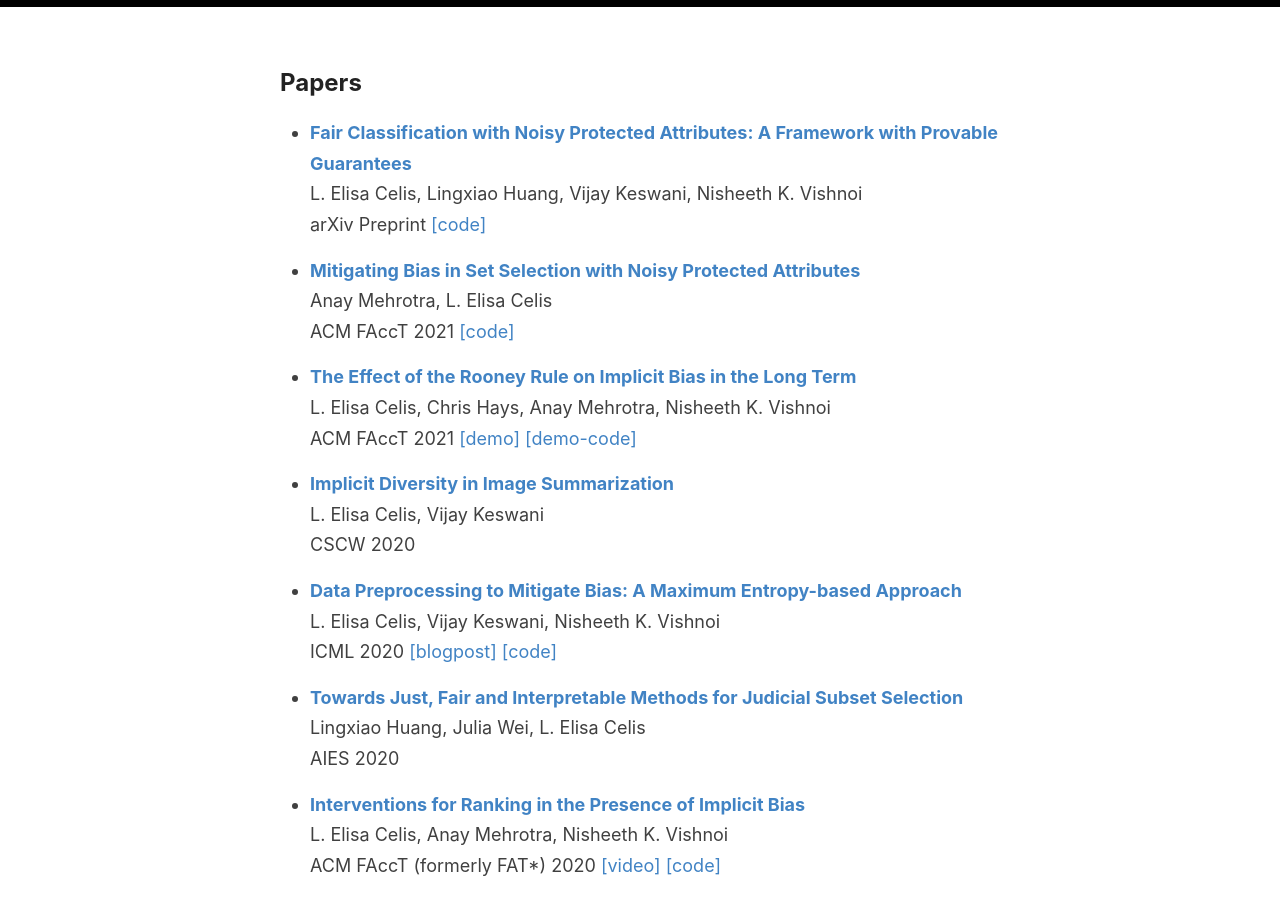
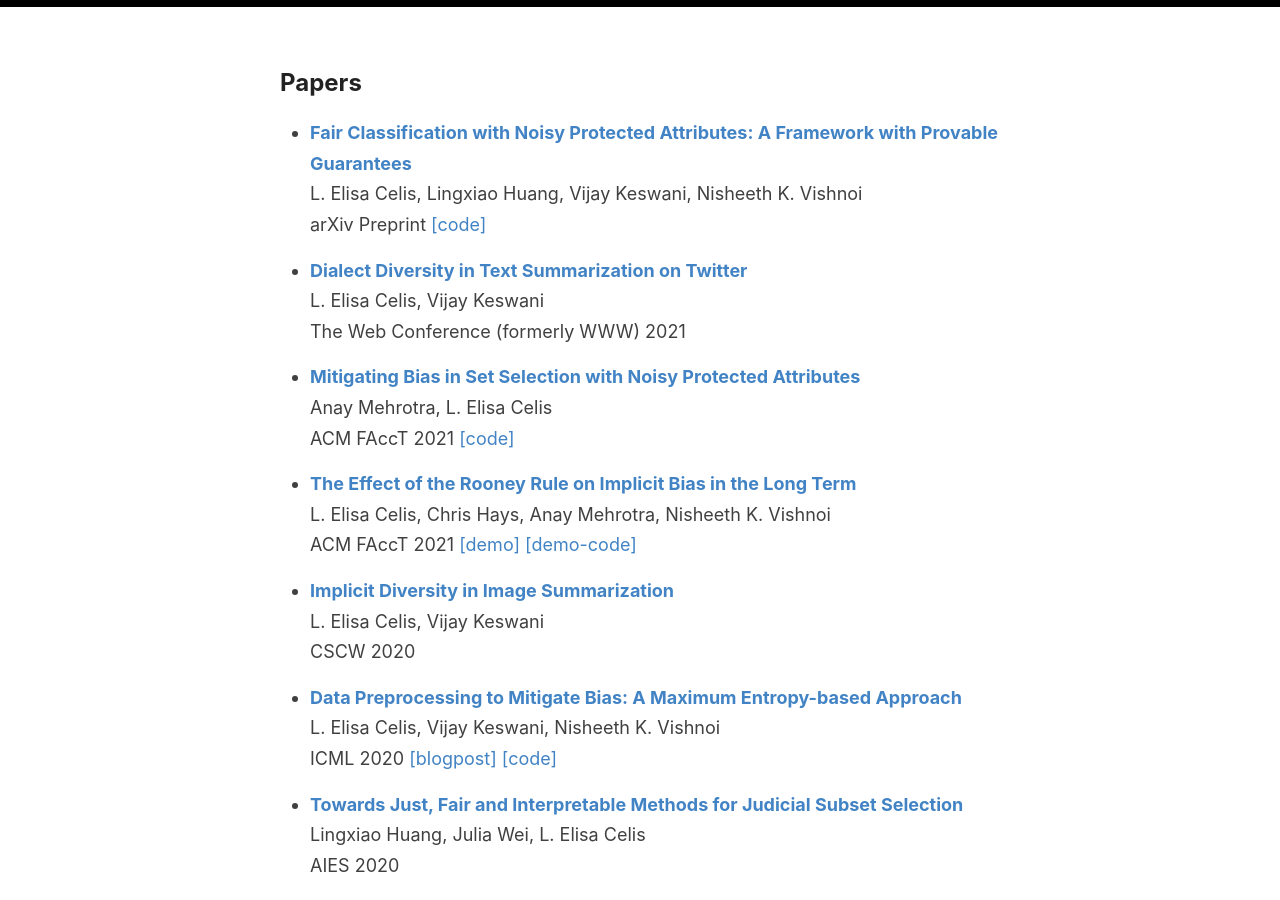
Before and after one commit to controlling-bias/controlling-bias.github.io, a Jekyll site: the page built from _posts/2020-07-23-papers.md, in a window 1280 px wide and 900 px high, scrolled down 1441 px. Built offline with Jekyll 4.4.1, drawn with Linux system fonts in a browser that asks for light colours.

Commit message:
Update 2020-07-23-papers.md

```diff
--- a/_posts/2020-07-23-papers.md
+++ b/_posts/2020-07-23-papers.md
@@ -5,6 +5,10 @@
 *	[<b>Fair Classification with Noisy Protected Attributes: A Framework with Provable Guarantees</b>](https://arxiv.org/abs/2006.04778)\\
 	L. Elisa Celis, Lingxiao Huang, Vijay Keswani, Nisheeth K. Vishnoi\\
 	arXiv Preprint [[code]](https://github.com/vijaykeswani/Noisy-Fair-Classification)
+
+*	[<b>Dialect Diversity in Text Summarization on Twitter</b>](https://arxiv.org/abs/2007.07860)\\
+	L. Elisa Celis, Vijay Keswani\\
+	The Web Conference (formerly WWW) 2021
 
 *	[<b>Mitigating Bias in Set Selection with Noisy Protected Attributes</b>](https://arxiv.org/abs/2011.04219)\\
 	Anay Mehrotra, L. Elisa Celis\\
```
